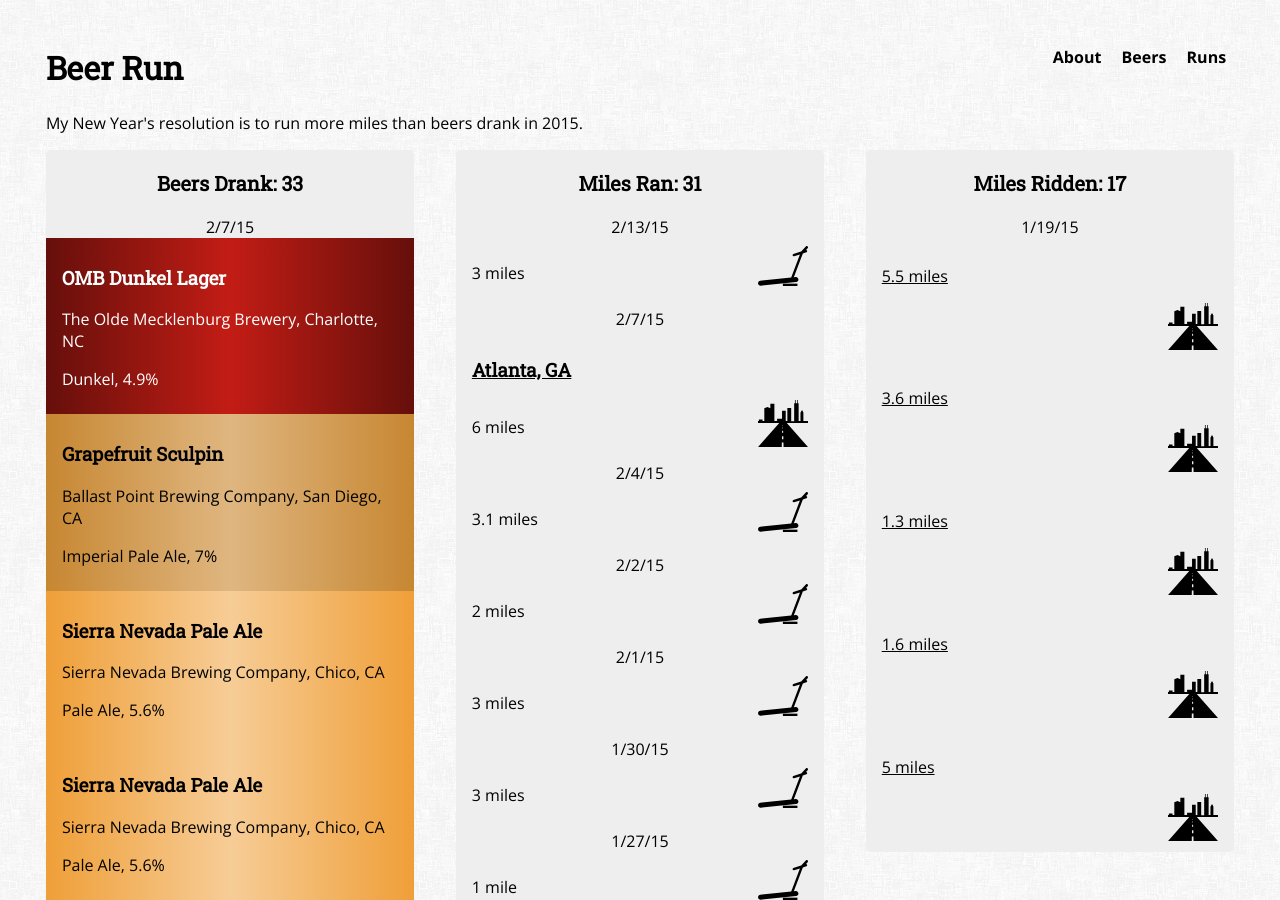
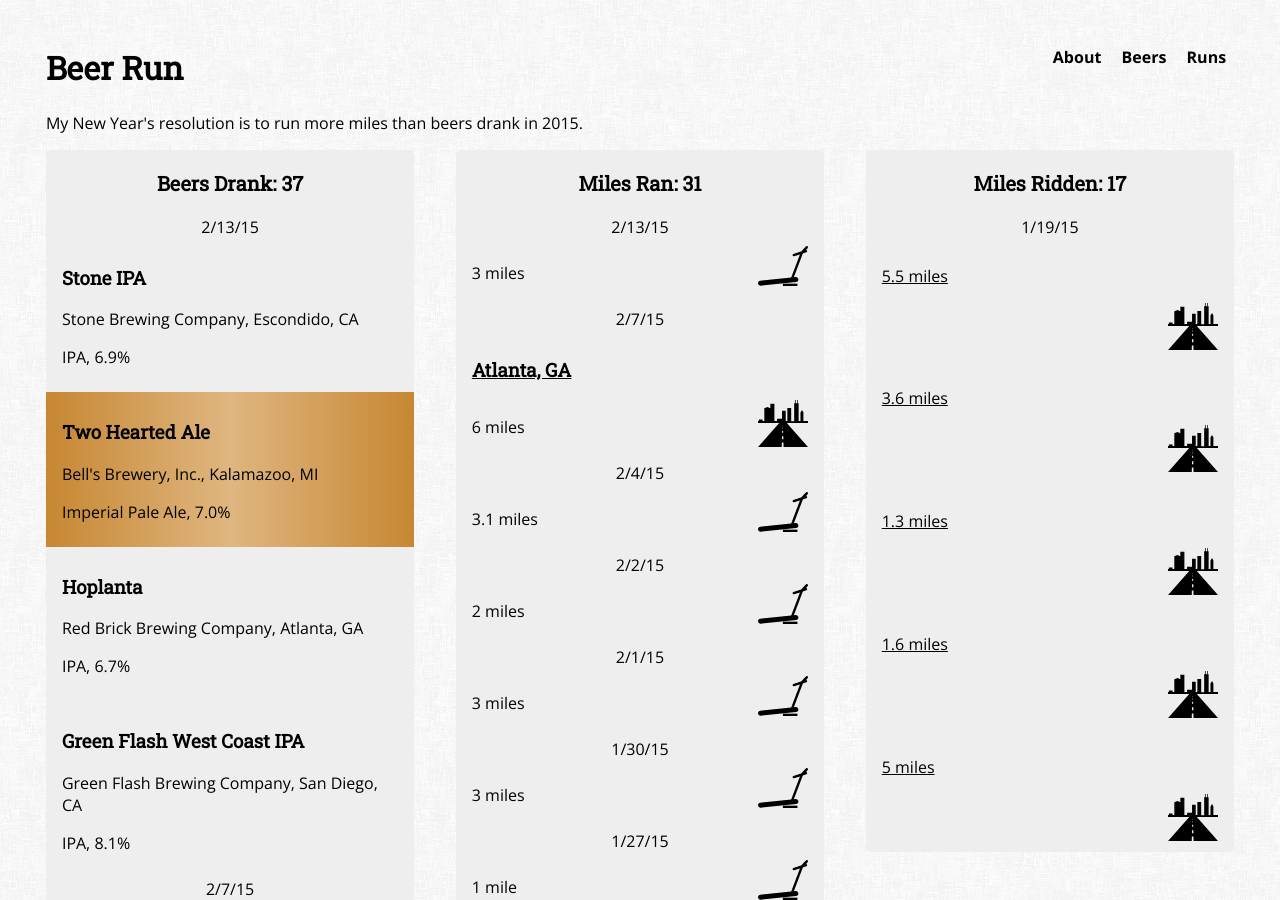
Before and after one commit to rhewitt22/beer-run, a Jekyll site: the page built from index.html, in a window 1280 px wide and 900 px high. Built offline with Jekyll 4.4.1, drawn with Linux system fonts in a browser that asks for light colours; nearby versions of some CDN libraries.

Commit message:
Updated beer.yml

```diff
--- a/_data/beer.yml
+++ b/_data/beer.yml
@@ -96,3 +96,15 @@
 
 - date: 2/7/15
   name: OMB Dunkel Lager
+
+- date: 2/13/15
+  name: Green Flash West Coast IPA
+
+- date: 2/13/15
+  name: Hoplanta
+
+- date: 2/13/15
+  name: Two Hearted Ale
+
+- date: 2/13/15
+  name: Stone IPA
```
